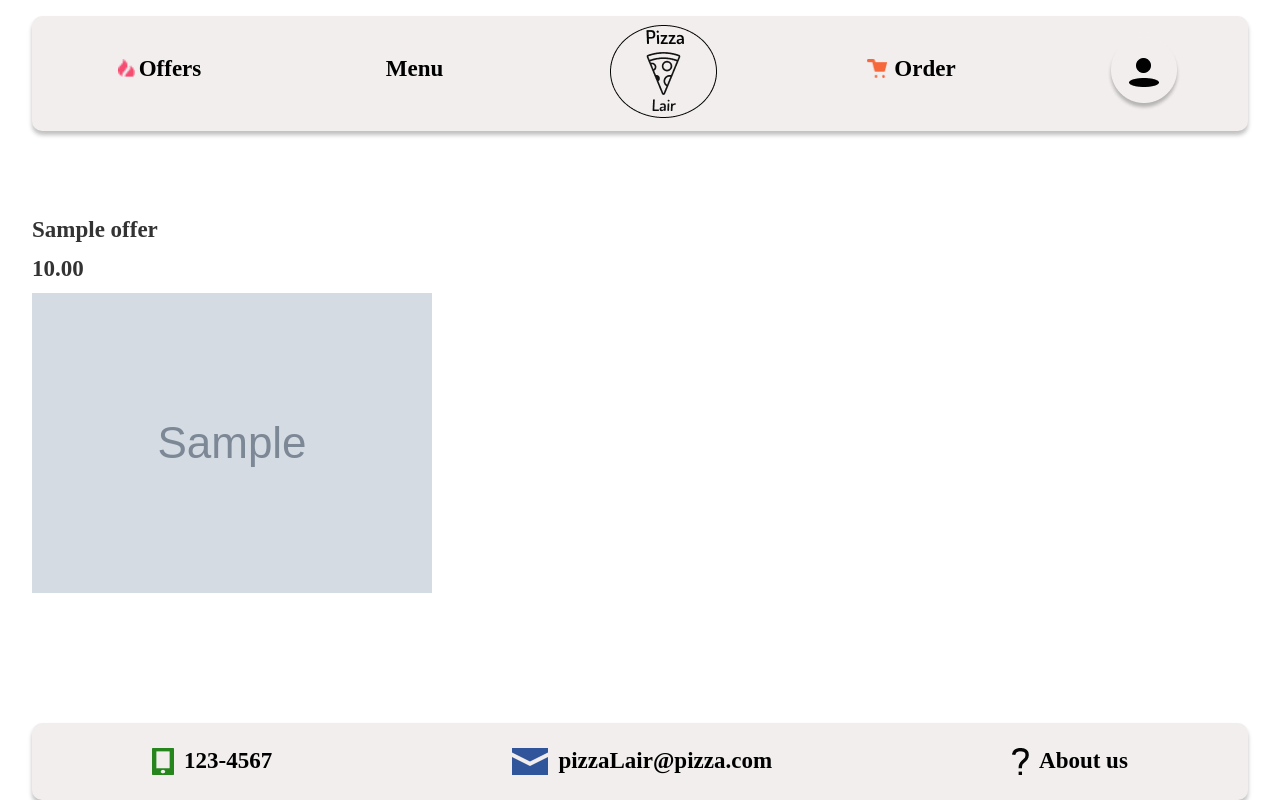
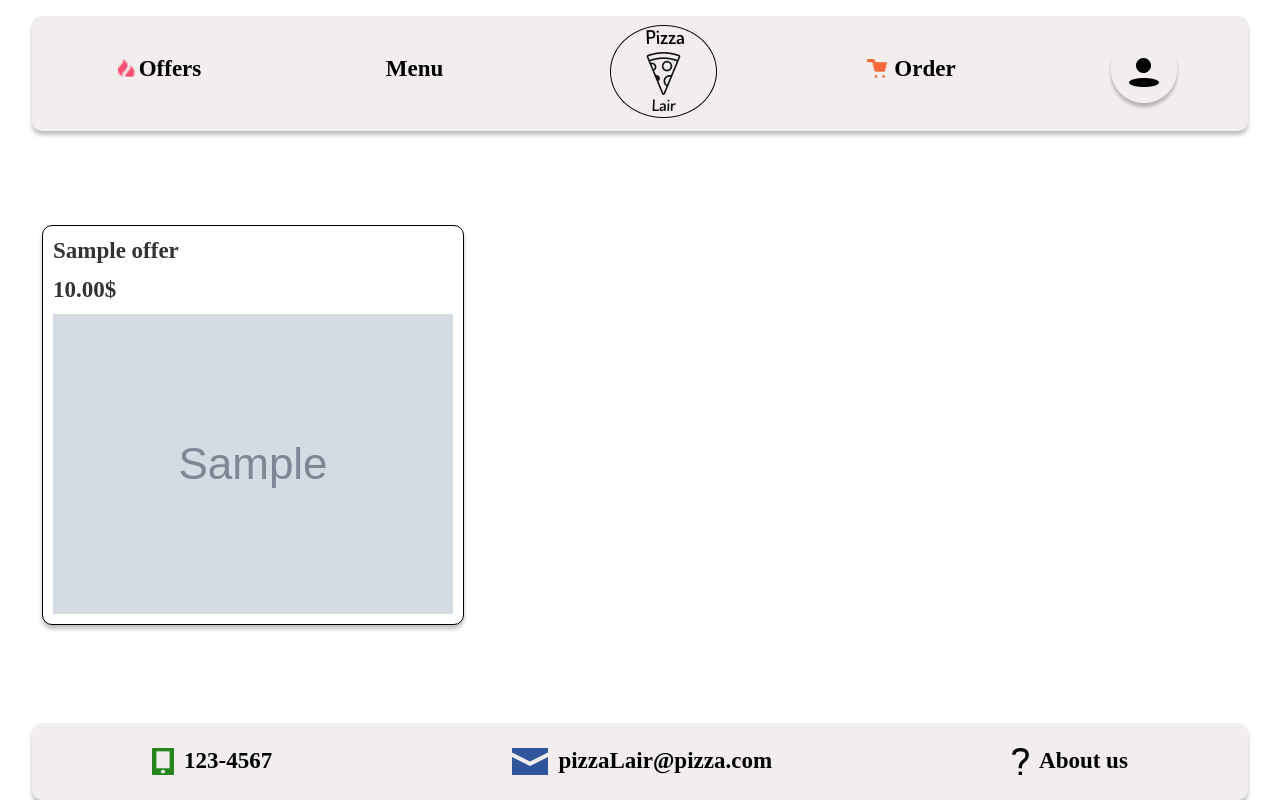
Before and after one commit to bjarkiivars/CandyQueen, a Django app: page /offers/ in a window 1280 px wide. Run offline with Django 4.2, Linux system fonts and the light colour scheme; tables that the repository leaves empty hold one stand-in row (values such as "Sample post"); grey boxes marked "Sample" are stand-in pictures; some libraries are stand-ins or nearby versions.

Commit message:
Formating offer menu, not completed

```diff
--- a/pizzafront/templates/index.html
+++ b/pizzafront/templates/index.html
@@ -97,7 +97,7 @@
                         <p>{{ unit.name }}</p>
                         <p>{{ unit.description }}</p>
                         <img src="" alt="pizza" id="img-{{ unit.id }}">
-                        <p>{{ unit.price }}</p>
+                        <p>{{ unit.price }}$</p>
                         {% if unit.pizza_type_id %}
                             {% if unit.pizza_type_id == 1 %}
                                 <p>Spicy</p>
@@ -113,7 +113,7 @@
                 {% for unit in offer %}
                     <div class="offers" data-name="{{unit.offer_name}}" data-img="{{ unit.offer_image }}" data-id="{{ unit.id }}">
                         <p>{{ unit.offer_name }}</p>
-                        <p>{{ unit.offer_price }}</p>
+                        <p>{{ unit.offer_price }}$</p>
                         <img src="" alt="offer(s)" id="offerimg-{{ unit.id }}">
                     </div>
                 {% endfor %}
--- a/static/css/style.css
+++ b/static/css/style.css
@@ -80,6 +80,23 @@ html, body {
     padding: 100px 0;
     height: 98%;
     top: 3%;
+}
+
+.offer {
+    flex-wrap: wrap;
+    /* work in progress */
+}
+
+/* For each offer in the content body */
+.offers {
+    flex-basis: calc(33.33% - 20px);
+    box-sizing: border-box;
+    padding: 10px;
+    margin: 10px;
+    border: 1px solid black;
+    background: #FFFFFF;
+    box-shadow: 0px 4px 4px rgba(0, 0, 0, 0.25);
+    border-radius: 10px;
 }
 
 /* For each pizza in the content body */
```
